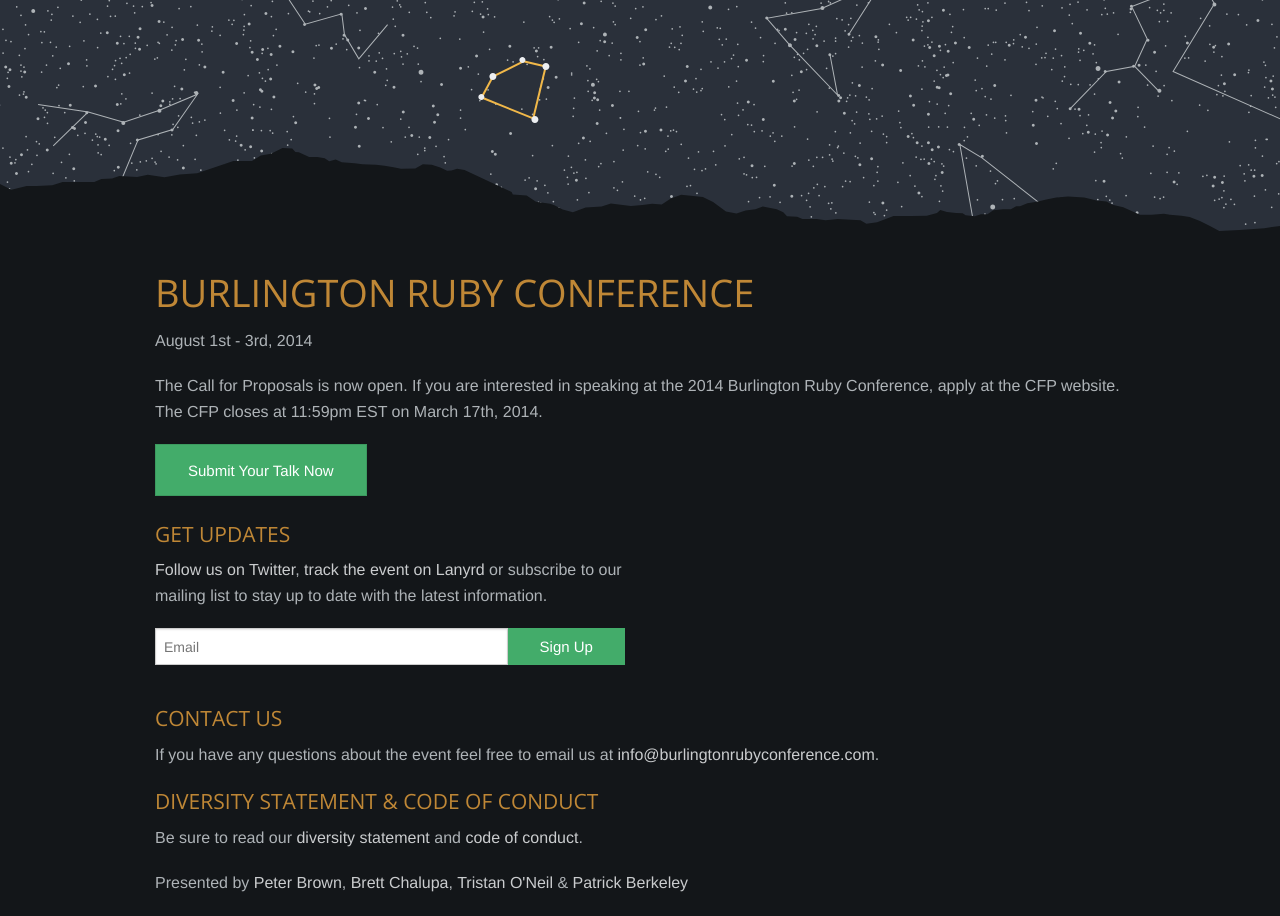
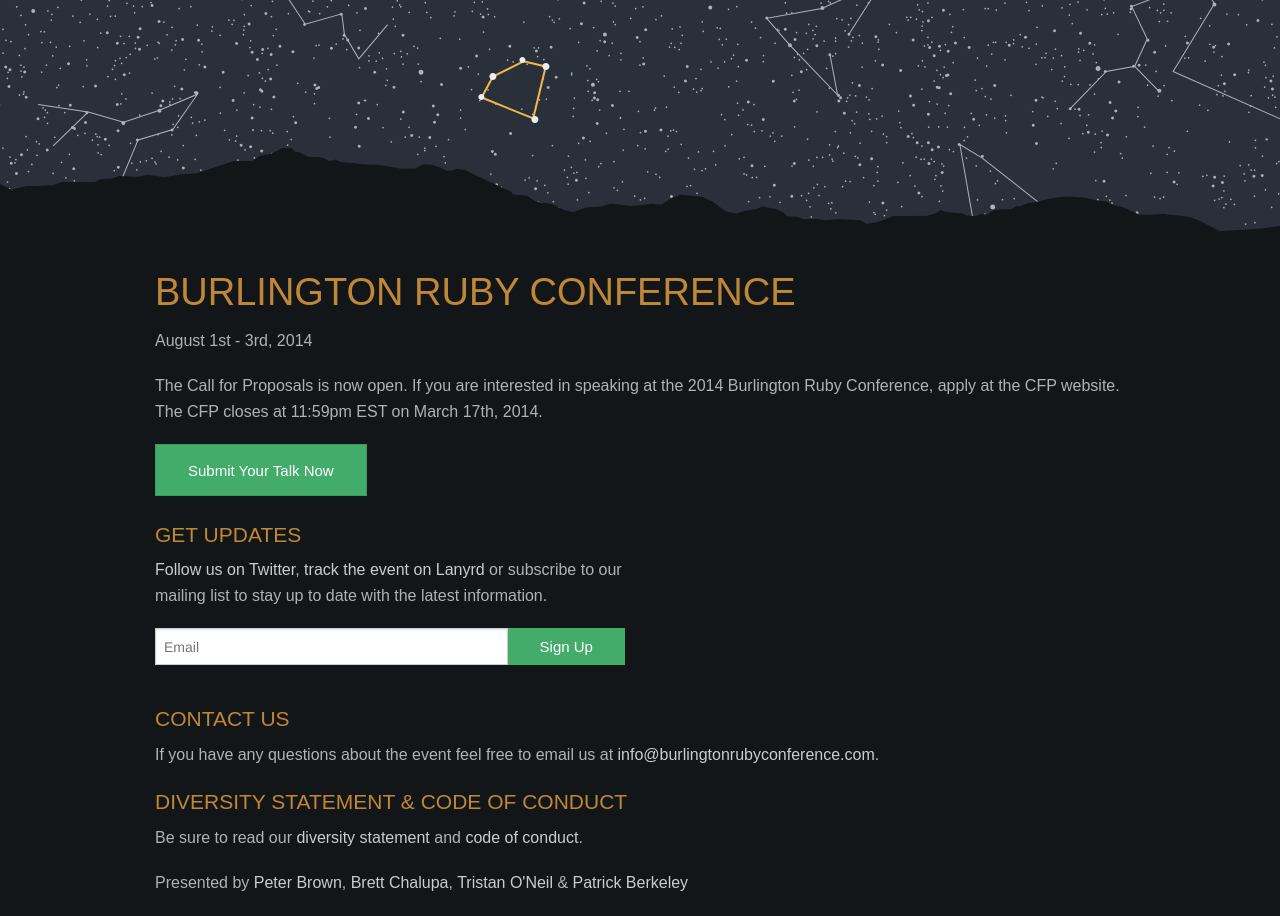
Before and after one commit to burlingtonruby/burlingtonrubyconference2014, a Jekyll site: the page built from index.html, in a window 1280 px wide. Built offline with Jekyll 4.4.1, drawn with Linux system fonts in a browser that asks for light colours.

Commit message:
Adds futura typekit font styles

```diff
--- a/css/style.css
+++ b/css/style.css
@@ -5,6 +5,9 @@
 h1, h2, h3, h4, h5, h6 {
   color: #bf8736;
   text-transform: uppercase;
+  font-family: "futura-pt-condensed",sans-serif;
+  font-style: normal;
+  font-weight: 400;
 }
 
 h1 {
@@ -17,11 +20,17 @@
 
 p, li {
   font-size: 16px;
+  font-family: "futura-pt",sans-serif;
+  font-style: normal;
+  font-weight: 400;
   color: #aeb3b7;
 }
 
 a {
   color: #caccce;
+  font-family: "futura-pt",sans-serif;
+  font-style: normal;
+  font-weight: 400;
 }
 
 a:hover {
@@ -30,10 +39,16 @@
 
 caption {
   font-size: 10px;
+  font-family: "futura-pt",sans-serif;
+  font-style: normal;
+  font-weight: 700;
 }
 
 button, .button {
   font-size: 15px;
+  font-family: "futura-pt",sans-serif;
+  font-style: normal;
+  font-weight: 700;
   color: #caccce;
   border: 1px solid #bf8736;
   background-color: none;
```
